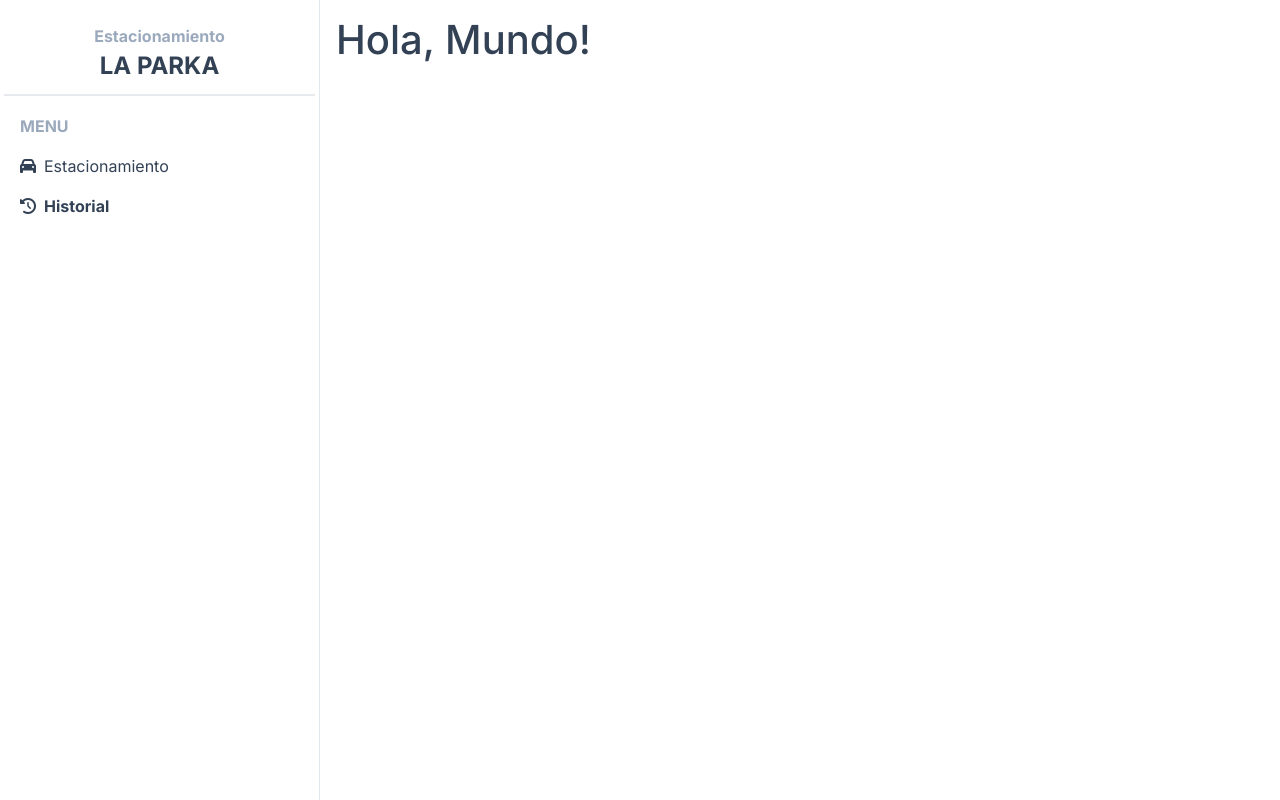
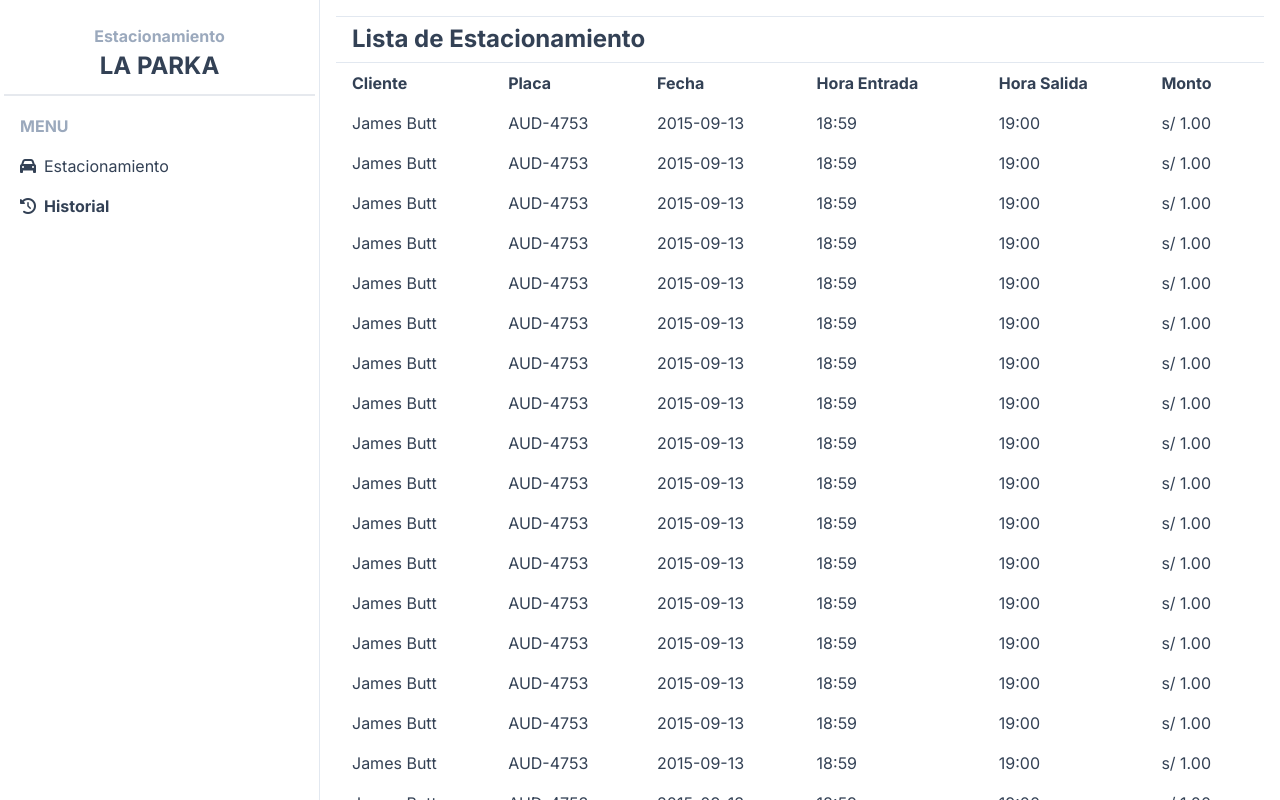
Before and after one commit to RefinedCandle49/playaEstacionamientoFront, an Angular app: page /history in a window 1280 px wide. Built offline with nearby package versions, Linux system fonts and the light colour scheme.

Commit message:
style: Crear diseño para tabla de historial

```diff
--- a/src/app/components/history-table/history-table.component.css
+++ b/src/app/components/history-table/history-table.component.css
@@ -0,0 +1,10 @@
+.card {
+  border: none;
+  border-radius: 0px;
+  border-top: 1px solid #e2e8f0;
+  border-bottom: 1px solid #e2e8f0;
+}
+
+.title-table {
+  border-bottom: 1px solid #e2e8f0;
+}
--- a/src/app/components/history-table/history-table.component.html
+++ b/src/app/components/history-table/history-table.component.html
@@ -1 +1,193 @@
-<p>history-table works!</p>
+<div class="card py-2">
+  <div class="title-table pb-2">
+    <h4 class="fw-bold mb-0 px-3">Lista de Estacionamiento</h4>
+  </div>
+
+  <div class="table-responsive px-2">
+    <table class="table table-borderless mb-0">
+      <thead>
+        <tr>
+          <th>Cliente</th>
+          <th>Placa</th>
+          <th>Fecha</th>
+          <th>Hora Entrada</th>
+          <th>Hora Salida</th>
+          <th>Monto</th>
+        </tr>
+      </thead>
+
+      <tbody>
+        <tr>
+          <th>James Butt</th>
+          <th>AUD-4753</th>
+          <th>2015-09-13</th>
+          <th>18:59</th>
+          <th>19:00</th>
+          <th>s/ 1.00</th>
+        </tr>
+
+        <tr>
+          <th>James Butt</th>
+          <th>AUD-4753</th>
+          <th>2015-09-13</th>
+          <th>18:59</th>
+          <th>19:00</th>
+          <th>s/ 1.00</th>
+        </tr>
+
+        <tr>
+          <th>James Butt</th>
+          <th>AUD-4753</th>
+          <th>2015-09-13</th>
+          <th>18:59</th>
+          <th>19:00</th>
+          <th>s/ 1.00</th>
+        </tr>
+
+        <tr>
+          <th>James Butt</th>
+          <th>AUD-4753</th>
+          <th>2015-09-13</th>
+          <th>18:59</th>
+          <th>19:00</th>
+          <th>s/ 1.00</th>
+        </tr>
+
+        <tr>
+          <th>James Butt</th>
+          <th>AUD-4753</th>
+          <th>2015-09-13</th>
+          <th>18:59</th>
+          <th>19:00</th>
+          <th>s/ 1.00</th>
+        </tr>
+
+        <tr>
+          <th>James Butt</th>
+          <th>AUD-4753</th>
+          <th>2015-09-13</th>
+          <th>18:59</th>
+          <th>19:00</th>
+          <th>s/ 1.00</th>
+        </tr>
+
+        <tr>
+          <th>James Butt</th>
+          <th>AUD-4753</th>
+          <th>2015-09-13</th>
+          <th>18:59</th>
+          <th>19:00</th>
+          <th>s/ 1.00</th>
+        </tr>
+
+        <tr>
+          <th>James Butt</th>
+          <th>AUD-4753</th>
+          <th>2015-09-13</th>
+          <th>18:59</th>
+          <th>19:00</th>
+          <th>s/ 1.00</th>
+        </tr>
+
+        <tr>
+          <th>James Butt</th>
+          <th>AUD-4753</th>
+          <th>2015-09-13</th>
+          <th>18:59</th>
+          <th>19:00</th>
+          <th>s/ 1.00</th>
+        </tr>
+
+        <tr>
+          <th>James Butt</th>
+          <th>AUD-4753</th>
+          <th>2015-09-13</th>
+          <th>18:59</th>
+          <th>19:00</th>
+          <th>s/ 1.00</th>
+        </tr>
+
+        <tr>
+          <th>James Butt</th>
+          <th>AUD-4753</th>
+          <th>2015-09-13</th>
+          <th>18:59</th>
+          <th>19:00</th>
+          <th>s/ 1.00</th>
+        </tr>
+
+        <tr>
+          <th>James Butt</th>
+          <th>AUD-4753</th>
+          <th>2015-09-13</th>
+          <th>18:59</th>
+          <th>19:00</th>
+          <th>s/ 1.00</th>
+        </tr>
+
+        <tr>
+          <th>James Butt</th>
+          <th>AUD-4753</th>
+          <th>2015-09-13</th>
+          <th>18:59</th>
+          <th>19:00</th>
+          <th>s/ 1.00</th>
+        </tr>
+
+        <tr>
+          <th>James Butt</th>
+          <th>AUD-4753</th>
+          <th>2015-09-13</th>
+          <th>18:59</th>
+          <th>19:00</th>
+          <th>s/ 1.00</th>
+        </tr>
+
+        <tr>
+          <th>James Butt</th>
+          <th>AUD-4753</th>
+          <th>2015-09-13</th>
+          <th>18:59</th>
+          <th>19:00</th>
+          <th>s/ 1.00</th>
+        </tr>
+
+        <tr>
+          <th>James Butt</th>
+          <th>AUD-4753</th>
+          <th>2015-09-13</th>
+          <th>18:59</th>
+          <th>19:00</th>
+          <th>s/ 1.00</th>
+        </tr>
+
+        <tr>
+          <th>James Butt</th>
+          <th>AUD-4753</th>
+          <th>2015-09-13</th>
+          <th>18:59</th>
+          <th>19:00</th>
+          <th>s/ 1.00</th>
+        </tr>
+
+        <tr>
+          <th>James Butt</th>
+          <th>AUD-4753</th>
+          <th>2015-09-13</th>
+          <th>18:59</th>
+          <th>19:00</th>
+          <th>s/ 1.00</th>
+        </tr>
+
+        <tr>
+          <th>James Butt</th>
+          <th>AUD-4753</th>
+          <th>2015-09-13</th>
+          <th>18:59</th>
+          <th>19:00</th>
+          <th>s/ 1.00</th>
+        </tr>
+      </tbody>
+    </table>
+  </div>
+</div>
--- a/src/app/components/history/history.component.html
+++ b/src/app/components/history/history.component.html
@@ -1,3 +1,3 @@
 <div class="px-3 py-3">
-  <h1>Hola, Mundo!</h1>
+  <app-history-table></app-history-table>
 </div>
```
